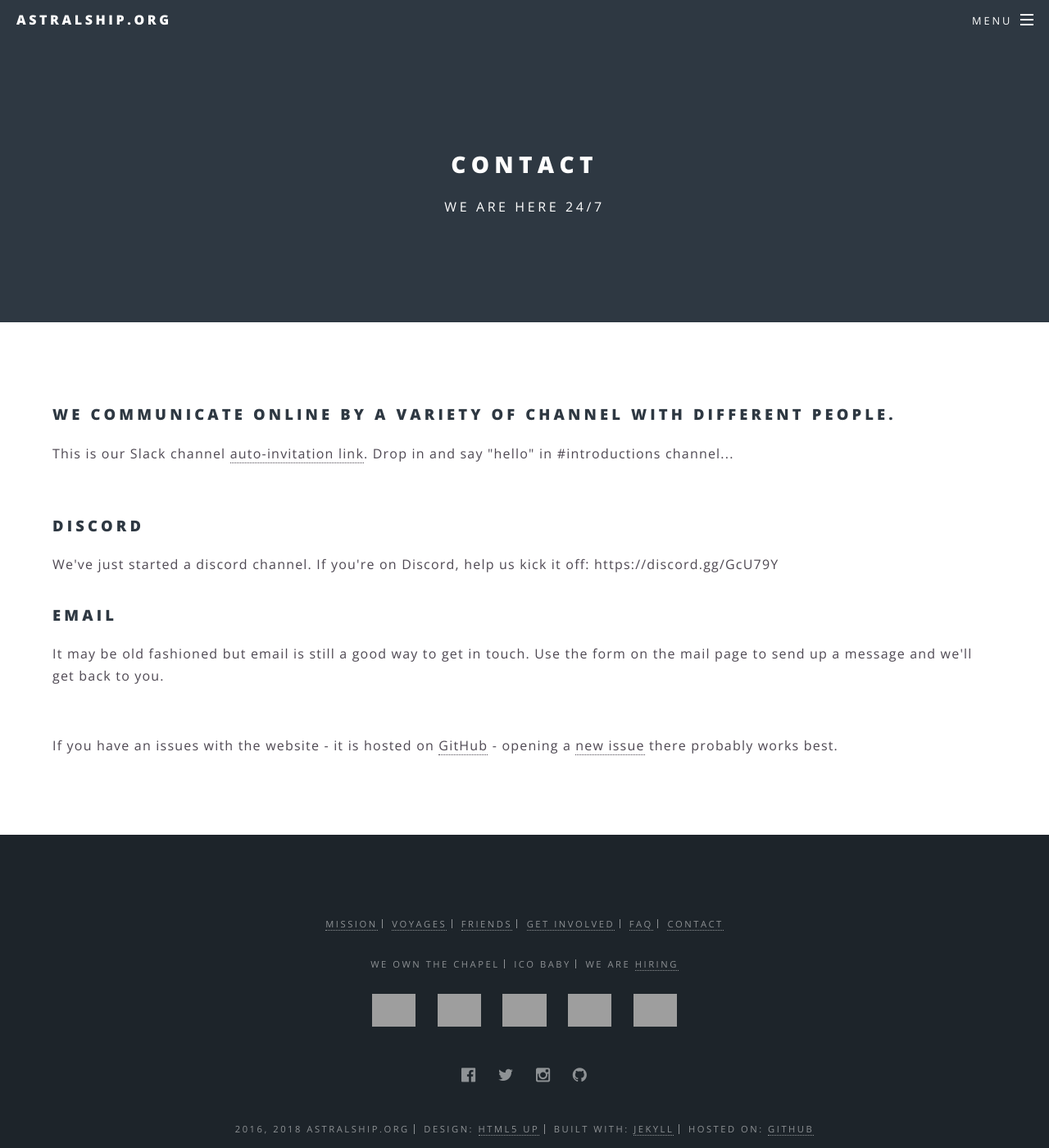
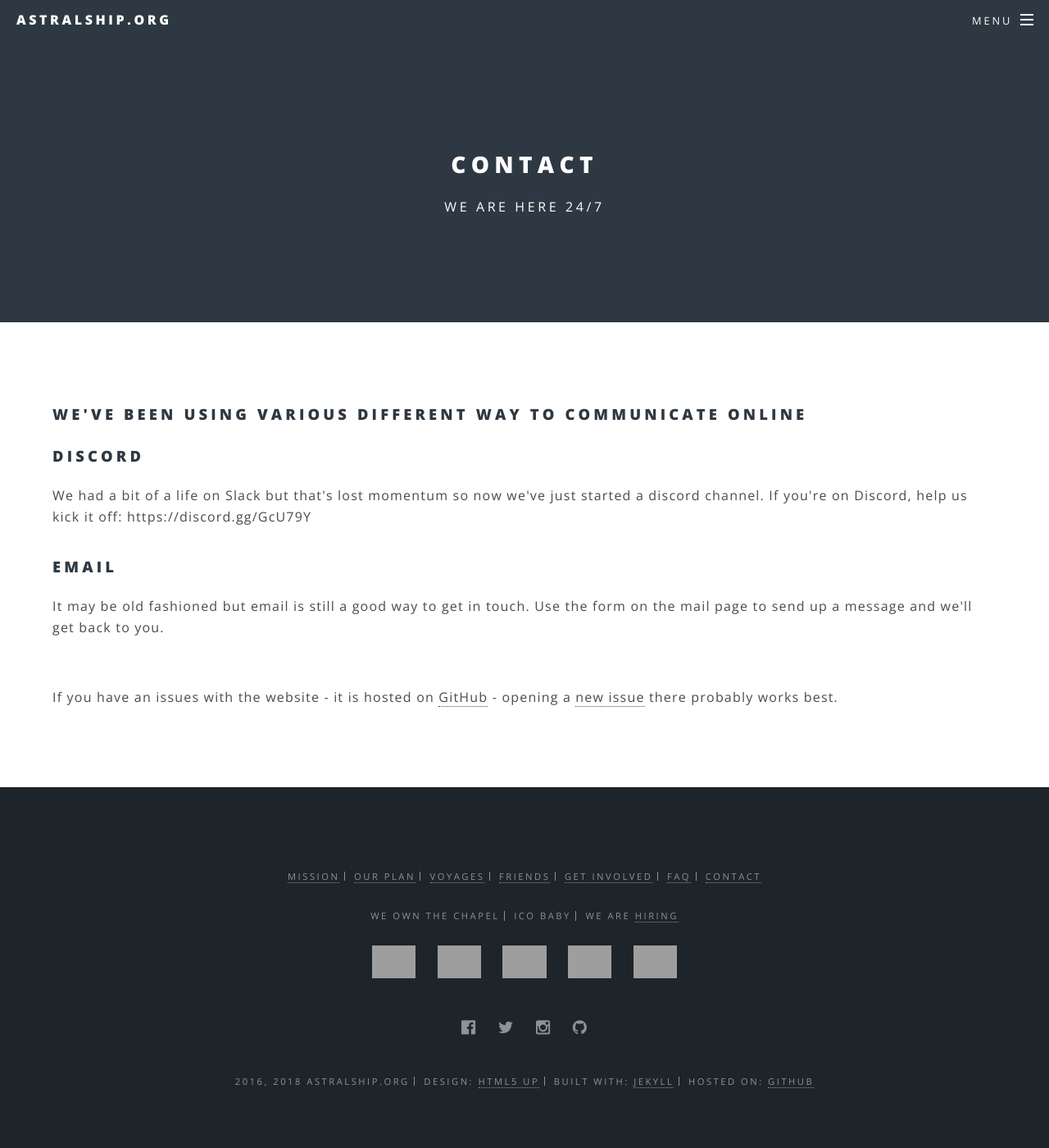
Before and after one commit to astralship/astralship.github.io, a Jekyll site: the page built from contact.html, in a window 1280 px wide and 1400 px high. Shown: the whole window at 82% size. Built offline with Jekyll 4.4.1, drawn with Linux system fonts in a browser that asks for light colours; comment, search, counter and statistics services are not loaded; grey boxes are pictures that could not be loaded.

Commit message:
updated various

```diff
--- a/contact.html
+++ b/contact.html
@@ -6,13 +6,11 @@ order: 1000000
 ---
 
 
-<h3>We communicate online by a variety of channel with different people.</h3>
-<p>This is our Slack channel <a href="http://astralship.herokuapp.com">auto-invitation link</a>. Drop in and say "hello" in #introductions channel...</p>
+<h3>We've been using various different way to communicate online</h3>
 
-<br>
 
 <h3>Discord</h3>
-<p>We've just started a discord channel. If you're on Discord, help us kick it off: https://discord.gg/GcU79Y</p>
+<p>We had a bit of a life on Slack but that's lost momentum so now we've just started a discord channel. If you're on Discord, help us kick it off: https://discord.gg/GcU79Y</p>
 
 
 <h3>Email</h3>
--- a/jobs.html
+++ b/jobs.html
@@ -61,4 +61,4 @@ This is our maiden funded voyage under the Astralship banner. We're not looking
 
 <div class="ready">Reward for your work</div>
 
-<p>Our token system is not ready, but that doesn't mean we can reward collaboration with more than cash. In fact, as of time of writing we have very little cash available and for most jobs we can only provide board, lodgings and a conversation about how we can take things forward. We believe there is handful on individuals out there that will sail on the core voyage. If you are the right person we are ready to welcome you onboard. If you resonate with our mission, believe in yourself and are disatisfied with whatelse is on offer you may be an astral pirate<p>
+<p>Our token system is not ready, but that doesn't mean we can reward collaboration with more than cash. In fact, as of time of writing we have very little cash available and for most jobs we can only provide board, lodgings and a conversation about how we can take things forward. We believe there is handful on individuals out there that will sail on the core voyage. If you are the right person we are ready to welcome you onboard. If you resonate with our mission, if you believe in yourself and are dissatisfied with whatever else is on offer, the maybe you are an Astral Pirate<p>
```
Also changed, not shown: plan.html (added, +60 -0 lines).
